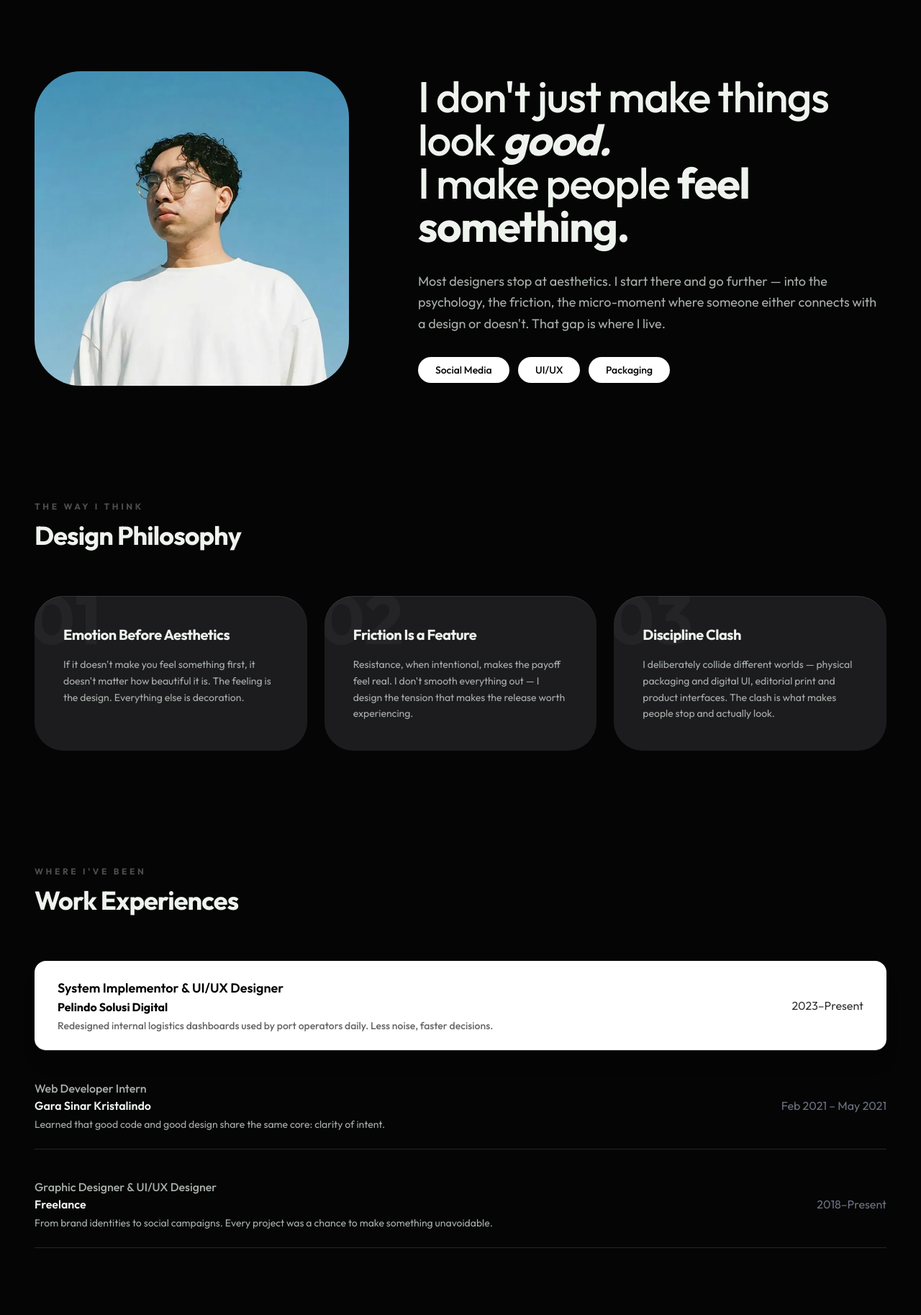
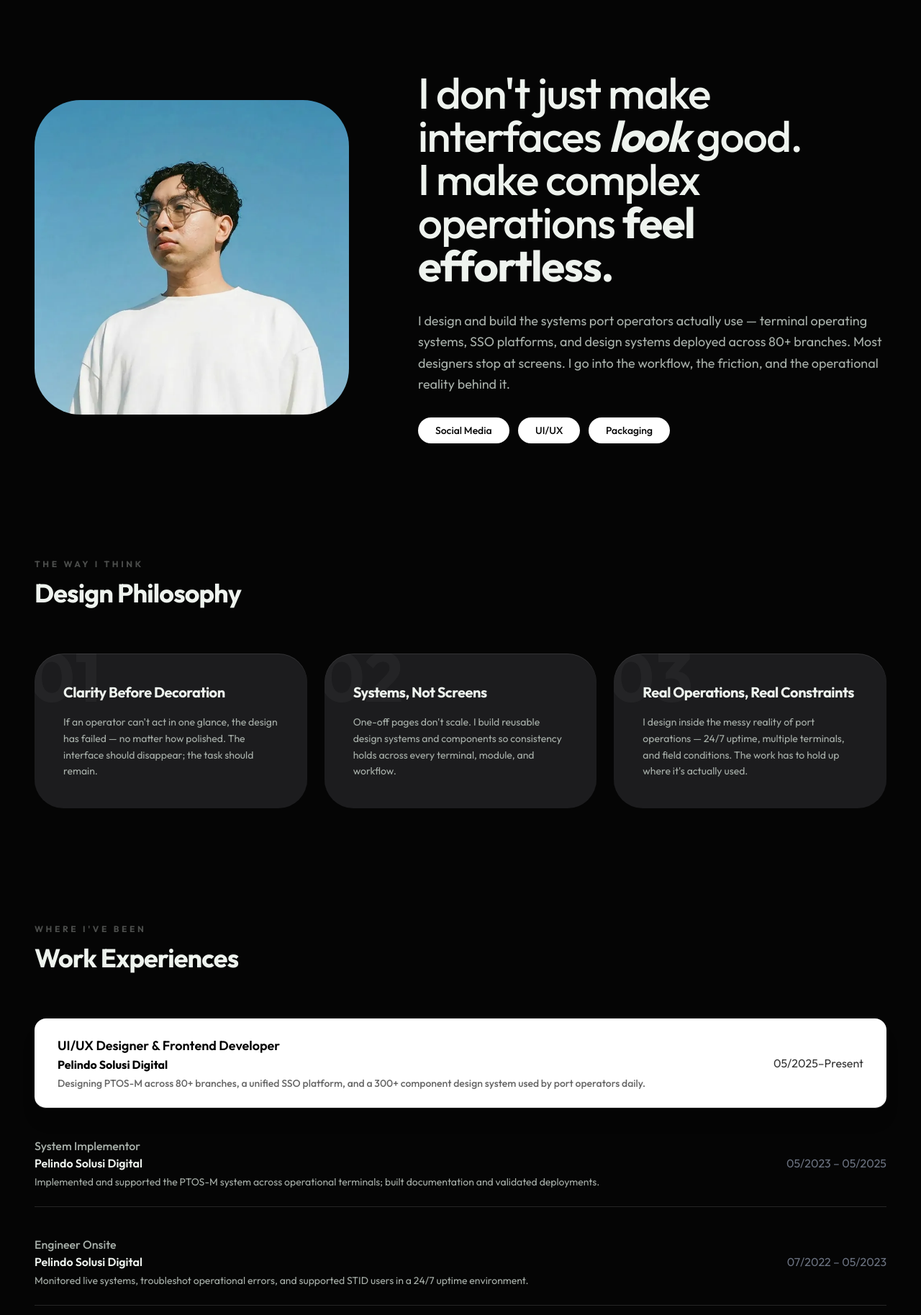
Before and after one commit to nandakbr/Portfolio, a Node server app: page /about in a window 1280 px wide. Shown: the part 93-1920 px from the top of the page at 72% size. Run offline with Node 20, Linux system fonts and the light colour scheme; some libraries are stand-ins or nearby versions.

Commit message:
[verified] sync about page to CV: enterprise tone, correct Pelindo timeline, fix meta

```diff
--- a/views/about.ejs
+++ b/views/about.ejs
@@ -5,15 +5,15 @@
     <meta charset="utf-8" />
     <meta content="width=device-width, initial-scale=1.0" name="viewport" />
     <meta property="og:title" content="Nanda Akbar — About Me" />
-    <meta property="og:description" content="About Nanda Akbar — full-stack developer building terminal operating systems and web platforms." />
+    <meta property="og:description" content="About Nanda Akbar — UI/UX Designer & Frontend Developer building terminal operating systems at Pelindo Solusi Digital." />
     <meta property="og:type" content="website" />
-    <meta property="og:url" content="https://nandakbr.com/about" />
+    <meta property="og:url" content="https://nandakbrportfolio.netlify.app/about" />
     <meta property="og:image" content="/assets/Profile.webp" />
     <meta property="og:image:width" content="1200" />
     <meta property="og:image:height" content="630" />
     <meta name="twitter:card" content="summary_large_image" />
     <meta name="twitter:title" content="Nanda Akbar — About Me" />
-    <meta name="twitter:description" content="About Nanda Akbar — full-stack developer building terminal operating systems and web platforms." />
+    <meta name="twitter:description" content="About Nanda Akbar — UI/UX Designer & Frontend Developer building terminal operating systems at Pelindo Solusi Digital." />
     <meta name="twitter:image" content="/assets/Profile.webp" />
     <title>
         <%= title %>
@@ -242,12 +242,13 @@
             </div>
             <div class="lg:col-span-7 flex flex-col gap-8">
                 <h1 class="text-4xl md:text-5xl lg:text-6xl font-medium leading-[1.15] tracking-tight reveal-item">
-                    I don't just make things look <span class="font-bold italic">good.</span><br/>
-                    I make people <span class="font-bold">feel something.</span>
+                    I don't just make interfaces <span class="font-bold italic">look</span> good.<br/>
+                    I make complex operations <span class="font-bold">feel effortless.</span>
                 </h1>
                 <p class="text-lg text-[#68706C] dark:text-[#A8B0AA] leading-relaxed max-w-2xl reveal-item">
-                    Most designers stop at aesthetics. I start there and go further — into the psychology, the friction,
-                    the micro-moment where someone either connects with a design or doesn't. That gap is where I live.
+                    I design and build the systems port operators actually use — terminal operating systems, SSO platforms,
+                    and design systems deployed across 80+ branches. Most designers stop at screens. I go into the workflow,
+                    the friction, and the operational reality behind it.
                 </p>
                 <div class="flex flex-wrap gap-3">
                     <span class="pill reveal-item">Social Media</span>
@@ -270,10 +271,10 @@
                 <div class="philosophy-card">
                     <span class="philosophy-number">01</span>
                     <div class="relative z-10">
-                        <h3 class="text-xl font-bold mb-4 tracking-tight">Emotion Before Aesthetics</h3>
+                        <h3 class="text-xl font-bold mb-4 tracking-tight">Clarity Before Decoration</h3>
                         <p class="text-[#68706C] dark:text-[#A8B0AA] text-sm leading-relaxed">
-                            If it doesn't make you feel something first, it doesn't matter how beautiful it is.
-                            The feeling is the design. Everything else is decoration.
+                            If an operator can't act in one glance, the design has failed — no matter how polished.
+                            The interface should disappear; the task should remain.
                         </p>
                     </div>
                 </div>
@@ -281,10 +282,10 @@
                 <div class="philosophy-card">
                     <span class="philosophy-number">02</span>
                     <div class="relative z-10">
-                        <h3 class="text-xl font-bold mb-4 tracking-tight">Friction Is a Feature</h3>
+                        <h3 class="text-xl font-bold mb-4 tracking-tight">Systems, Not Screens</h3>
                         <p class="text-[#68706C] dark:text-[#A8B0AA] text-sm leading-relaxed">
-                            Resistance, when intentional, makes the payoff feel real.
-                            I don't smooth everything out — I design the tension that makes the release worth experiencing.
+                            One-off pages don't scale. I build reusable design systems and components
+                            so consistency holds across every terminal, module, and workflow.
                         </p>
                     </div>
                 </div>
@@ -292,10 +293,10 @@
                 <div class="philosophy-card">
                     <span class="philosophy-number">03</span>
                     <div class="relative z-10">
-                        <h3 class="text-xl font-bold mb-4 tracking-tight">Discipline Clash</h3>
+                        <h3 class="text-xl font-bold mb-4 tracking-tight">Real Operations, Real Constraints</h3>
                         <p class="text-[#68706C] dark:text-[#A8B0AA] text-sm leading-relaxed">
-                            I deliberately collide different worlds — physical packaging and digital UI, editorial print
-                            and product interfaces. The clash is what makes people stop and actually look.
+                            I design inside the messy reality of port operations — 24/7 uptime, multiple terminals,
+                            and field conditions. The work has to hold up where it's actually used.
                         </p>
                     </div>
                 </div>
@@ -313,27 +314,27 @@
             <div class="flex flex-col gap-4">
                 <div class="work-row work-row-active">
                     <div class="flex flex-col flex-1">
-                        <span class="font-semibold text-lg">System Implementor &amp; UI/UX Designer</span>
+                        <span class="font-semibold text-lg">UI/UX Designer &amp; Frontend Developer</span>
                         <span class="font-bold">Pelindo Solusi Digital</span>
-                        <span class="text-sm font-medium opacity-60 mt-1">Redesigned internal logistics dashboards used by port operators daily. Less noise, faster decisions.</span>
+                        <span class="text-sm font-medium opacity-60 mt-1">Designing PTOS-M across 80+ branches, a unified SSO platform, and a 300+ component design system used by port operators daily.</span>
                     </div>
-                    <span class="opacity-80 mt-3 md:mt-0 shrink-0 ml-8">2023–Present</span>
+                    <span class="opacity-80 mt-3 md:mt-0 shrink-0 ml-8">05/2025–Present</span>
                 </div>
                 <div class="work-row">
                     <div class="flex flex-col flex-1">
-                        <span class="font-medium text-[#68706C] dark:text-[#A8B0AA]">Web Developer Intern</span>
-                        <span class="font-semibold">Gara Sinar Kristalindo</span>
-                        <span class="text-sm text-[#68706C] dark:text-[#A8B0AA] mt-1">Learned that good code and good design share the same core: clarity of intent.</span>
+                        <span class="font-medium text-[#68706C] dark:text-[#A8B0AA]">System Implementor</span>
+                        <span class="font-semibold">Pelindo Solusi Digital</span>
+                        <span class="text-sm text-[#68706C] dark:text-[#A8B0AA] mt-1">Implemented and supported the PTOS-M system across operational terminals; built documentation and validated deployments.</span>
                     </div>
-                    <span class="text-gray-500 mt-3 md:mt-0 shrink-0 ml-8">Feb 2021 – May 2021</span>
+                    <span class="text-gray-500 mt-3 md:mt-0 shrink-0 ml-8">05/2023 – 05/2025</span>
                 </div>
                 <div class="work-row">
                     <div class="flex flex-col flex-1">
-                        <span class="font-medium text-[#68706C] dark:text-[#A8B0AA]">Graphic Designer &amp; UI/UX Designer</span>
-                        <span class="font-semibold">Freelance</span>
-                        <span class="text-sm text-[#68706C] dark:text-[#A8B0AA] mt-1">From brand identities to social campaigns. Every project was a chance to make something unavoidable.</span>
+                        <span class="font-medium text-[#68706C] dark:text-[#A8B0AA]">Engineer Onsite</span>
+                        <span class="font-semibold">Pelindo Solusi Digital</span>
+                        <span class="text-sm text-[#68706C] dark:text-[#A8B0AA] mt-1">Monitored live systems, troubleshot operational errors, and supported STID users in a 24/7 uptime environment.</span>
                     </div>
-                    <span class="text-gray-500 mt-3 md:mt-0 shrink-0 ml-8">2018–Present</span>
+                    <span class="text-gray-500 mt-3 md:mt-0 shrink-0 ml-8">07/2022 – 05/2023</span>
                 </div>
             </div>
         </section>
@@ -411,10 +412,6 @@
                         href="mailto:nandaakbar70@gmail.com?subject=Let%E2%80%99s%20Collaborate%21&body=Hi%20there%2C%0A%0AI%27d%20love%20to%20discuss%20a%20potential%20project%20with%20you.%20Here%20are%20the%20details%3A%0A-%20Project%20type%3A%0A-%20Timeline%3A%0A-%20Budget%3A%0A%0ALooking%20forward%20to%20your%20reply%21">
                         Let's Chat
                     </a>
-                    <a class="bg-white text-black px-12 py-5 rounded-full font-semibold text-lg hover:bg-gray-100 dark:bg-white dark:text-black dark:hover:bg-gray-100 transition-colors shadow-lg"
-                        href="/assets/CV_Nanda_Akbar.pdf" download>
-                        Download CV
-                    </a>
                     <div class="flex gap-8 mt-12 md:mt-0">
                         <a class="text-white hover:opacity-70 transition-opacity p-1"
                             href="https://www.linkedin.com/in/nandakbr">
```
